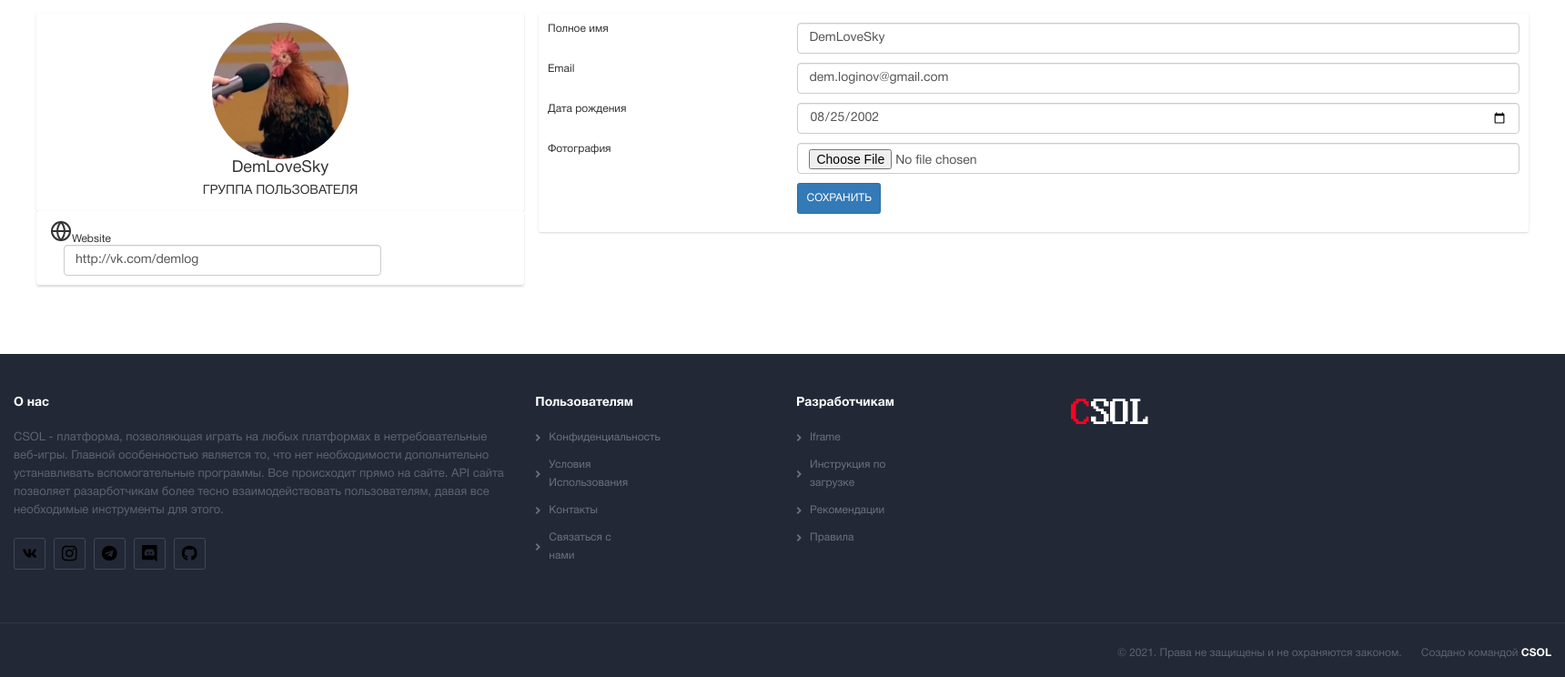
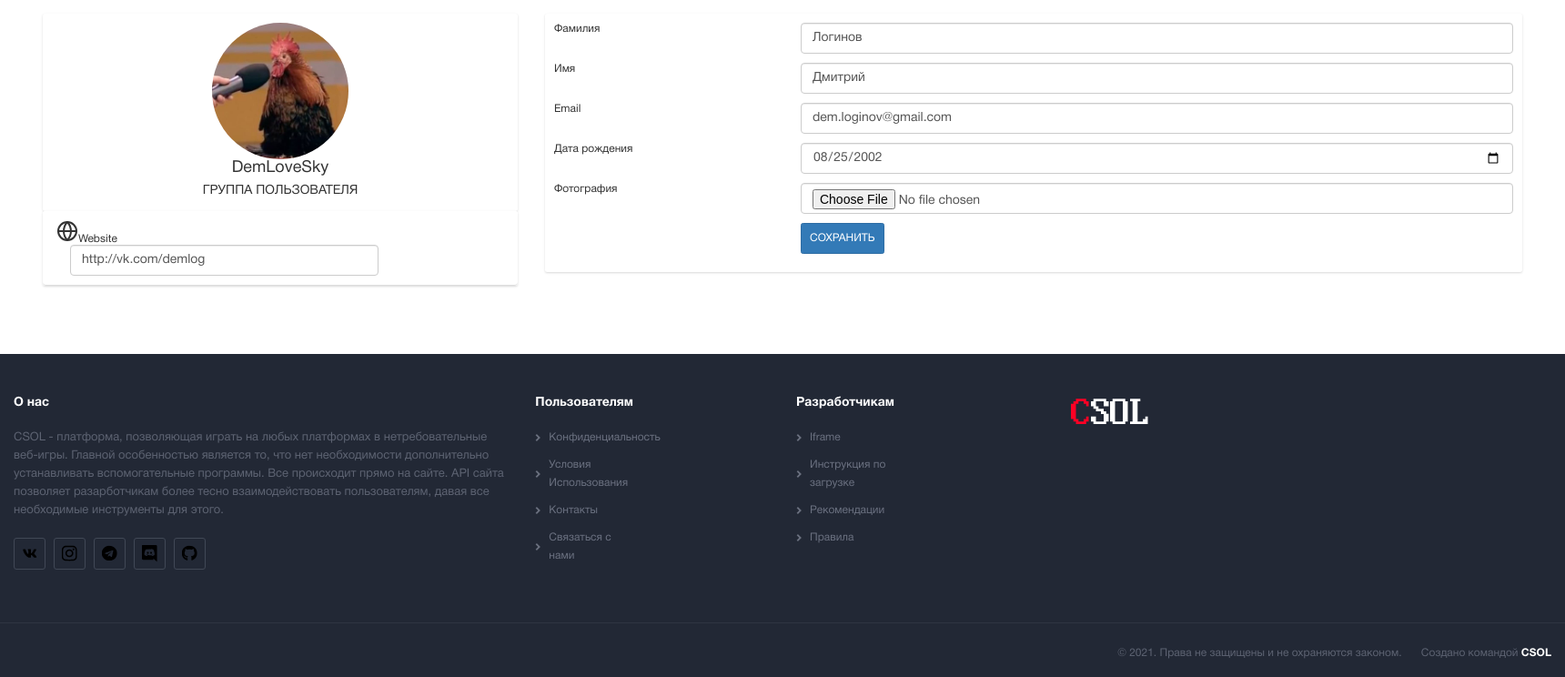
Before and after one commit to Nanoster1/WebPP, a Django app: page /accounts/profile/edit in a window 1720 px wide. Shown: the part 70-814 px from the top of the page at 91% size. Run offline with Django 3.2, Linux system fonts and the light colour scheme; a user stored in the database is signed in; data comes from the database, SQL or seed files in the repository; some libraries are stand-ins or nearby versions.

Commit message:
Refactor profile_edit

```diff
--- a/site/CSOL/accounts/templates/accounts/profile_edit.html
+++ b/site/CSOL/accounts/templates/accounts/profile_edit.html
@@ -15,6 +15,7 @@
     <div class="container">
         <div class="main-body">
             <div class="row gutters-sm">
+                <form action="{% url 'accounts:profile_edit' %}" method="post" id="profile-form">{% csrf_token %}
                     <div class="col-md-4 mb-3">
                         <div class="card">
                             <div class="card-body">
@@ -32,7 +33,7 @@
                                 {% if user.profile.site %}
                                     <li class="list-group-item d-flex justify-content-between align-items-center flex-wrap">
                                         <h6 class="mb-0"><svg xmlns="http://www.w3.org/2000/svg" width="24" height="24" viewBox="0 0 24 24" fill="none" stroke="currentColor" stroke-width="2" stroke-linecap="round" stroke-linejoin="round" class="feather feather-globe mr-2 icon-inline"><circle cx="12" cy="12" r="10"></circle><line x1="2" y1="12" x2="22" y2="12"></line><path d="M12 2a15.3 15.3 0 0 1 4 10 15.3 15.3 0 0 1-4 10 15.3 15.3 0 0 1-4-10 15.3 15.3 0 0 1 4-10z"></path></svg>Website</h6>
-                                    <span class="col-sm-9 text-secondary"><input type="text" class="form-control" value="{{ user.profile.site }}"></span>
+                                        <span class="col-sm-9 text-secondary"><input type="text" name="website" class="form-control" value="{{ user.profile.site }}"></span>
                                     </li>
                                 {% endif %}
                             </ul>
@@ -43,10 +44,18 @@
                             <div class="card-body">
                                 <div class="row mb-3">
                                     <div class="col-sm-3">
-									<h6 class="mb-0">Полное имя</h6>
+                                        <h6 class="mb-0">Фамилия</h6>
                                     </div>
                                     <div class="col-sm-9 text-secondary">
-									<input type="text" class="form-control" value="{{ user.profile.full_name }}">
+                                        <input type="text" name="last_name" class="form-control" value="{{ user.last_name }}">
+                                    </div>
+                                </div>
+                                <div class="row mb-3">
+                                    <div class="col-sm-3">
+                                        <h6 class="mb-0">Имя</h6>
+                                    </div>
+                                    <div class="col-sm-9 text-secondary">
+                                        <input type="text" name="first_name" class="form-control" value="{{ user.first_name }}">
                                     </div>
                                 </div>
                                 <div class="row mb-3">
@@ -54,7 +63,7 @@
                                         <h6 class="mb-0">Email</h6>
                                     </div>
                                     <div class="col-sm-9 text-secondary">
-									<input type="text" class="form-control" value="{{ user.email }}">
+                                        <input type="text" name="email" class="form-control" value="{{ user.email }}">
                                     </div>
                                 </div>
                                 <div class="row mb-3">
@@ -62,7 +71,7 @@
                                         <h6 class="mb-0">Дата рождения</h6>
                                     </div>
                                     <div class="col-sm-9 text-secondary">
-									<input type="date" class="form-control" value="{{ user.profile.date_of_birth|date:'Y-m-d' }}">
+                                        <input type="date" name="date_birth" class="form-control" value="{{ user.profile.date_of_birth|date:'Y-m-d' }}">
                                     </div>
                                 </div>
                                 <div class="row mb-3">
@@ -70,18 +79,19 @@
                                         <h6 class="mb-0">Фотография</h6>
                                     </div>
                                     <div class="col-sm-9 text-secondary">
-									<input type="file" accept=".jpg, .jpeg, .png" class="form-control">
+                                        <input type="file" name="photo" accept=".jpg, .jpeg, .png" class="form-control">
                                     </div>
                                 </div>
                                 <div class="row">
                                     <div class="col-sm-3"></div>
                                     <div class="col-sm-9 text-secondary">
-									<input type="button" class="btn btn-primary px-4" value="Сохранить">
+                                        <button class="btn btn-primary px-4">Сохранить</button>
                                     </div>
                                 </div>
                             </div>
                         </div>
                     </div>
+                </form>
             </div>
         </div>
     </div>
--- a/site/CSOL/accounts/views.py
+++ b/site/CSOL/accounts/views.py
@@ -1,6 +1,7 @@
 from django.contrib.auth import (login as auth_login, authenticate)
 from django.contrib.auth import logout as user_logout
 from django.contrib.auth.models import User
+from django.core.files.storage import FileSystemStorage
 
 from django.shortcuts import render, get_object_or_404
 from django.http import HttpResponseRedirect
@@ -90,5 +91,35 @@
     template = 'accounts/profile_edit.html'
     title = 'Мой профиль | CSOL'
 
+    if request.method == 'POST':
+        print(request.FILES)
+        _website = request.POST['website']
+        _email = request.POST['email']
+        _lastname = request.POST['last_name']
+        _firstname = request.POST['first_name']
+        _date_birth = request.POST['date_birth']
+        _photo = request.FILES['photo']
+        print(_photo)
+
+        fs = FileSystemStorage()
+        filename = fs.save(_photo.name, _photo)
+        uploaded_file_url = fs.url(filename)
+
+        user = request.user
+        profile = Profile.objects.get(user=user)
+
+        user.last_name = _lastname
+        user.first_name = _firstname
+        user.email = _email
+
+        profile.site = _website
+        profile.photo = uploaded_file_url
+        profile.date_of_birth = _date_birth
+
+        user.save()
+        profile.save()
+
+        return HttpResponseRedirect(reverse('accounts:profile', args=[request.user.id]))
+
     context = {'title': title}
     return render(request, template, context)
```
Also changed, not shown: site/CSOL/accounts/templates/accounts/profile.html (+16 -3 lines). Lines whose indentation alone changed are shown as unchanged.
